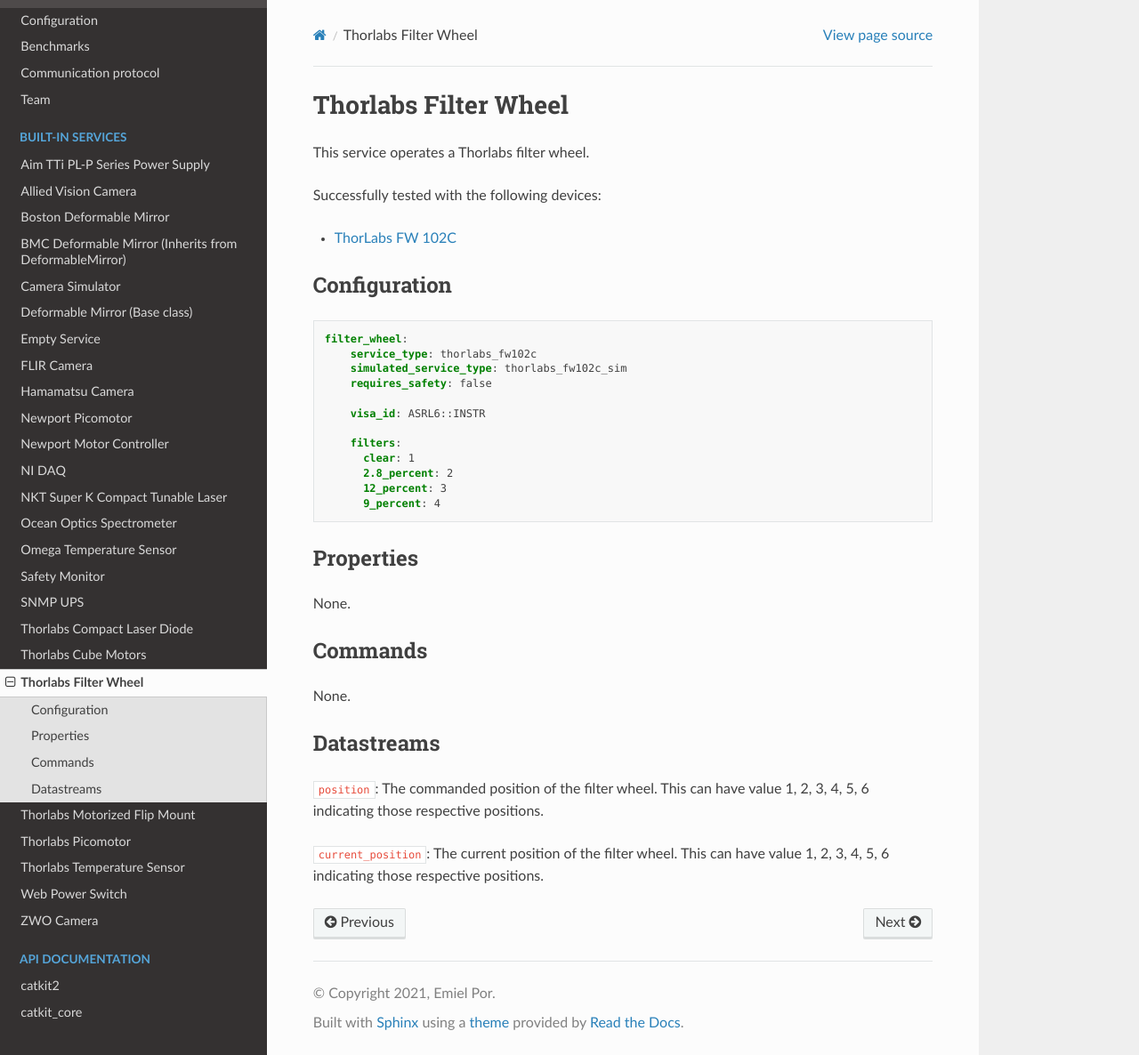
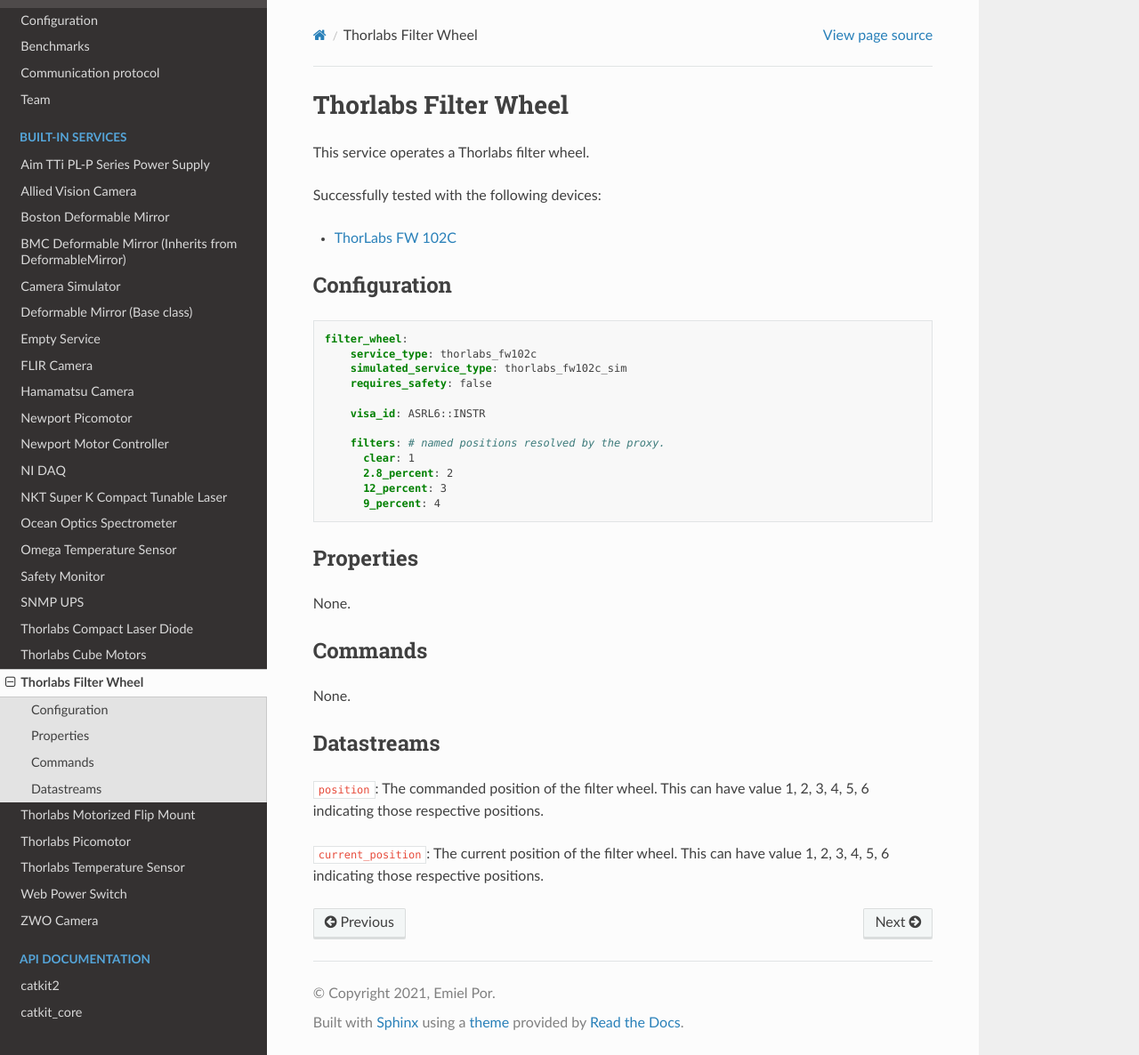
Before and after one commit to spacetelescope/catkit2, a Sphinx documentation site: the page built from docs/services/thorlabs_fw102c.rst, in a window 1280 px wide and 1186 px high. Shown: the whole window at 89% size. Built offline with Sphinx 7.4.7 and the Read the Docs theme 3.1.0, drawn with Linux system fonts in a browser that asks for light colours.

Commit message:
add comment to filter wheel docs about named filter positions.

```diff
--- a/docs/services/thorlabs_fw102c.rst
+++ b/docs/services/thorlabs_fw102c.rst
@@ -17,7 +17,7 @@
 
         visa_id: ASRL6::INSTR
 
-        filters:
+        filters: # named positions resolved by the proxy.
           clear: 1
           2.8_percent: 2
           12_percent: 3
```
